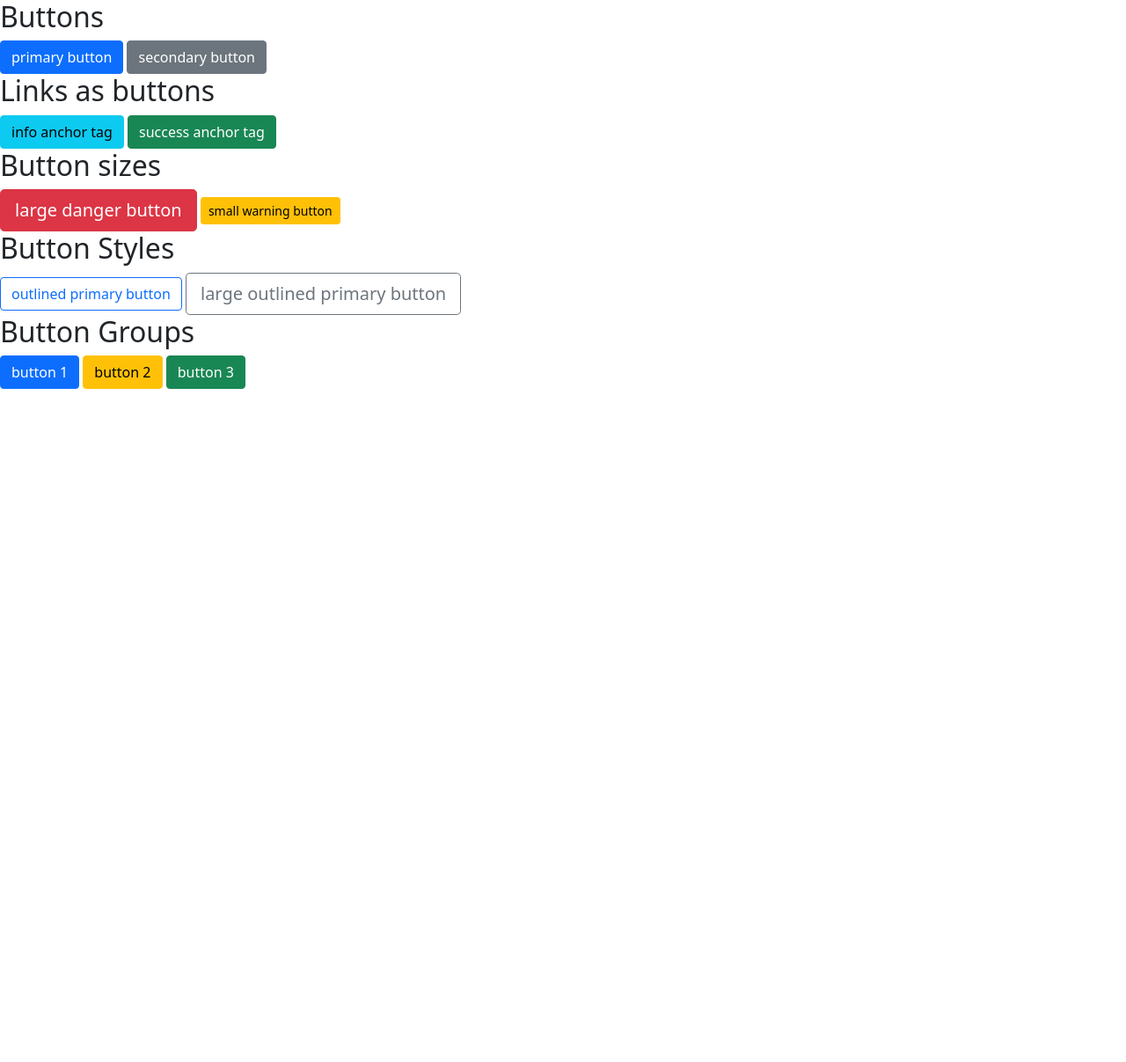
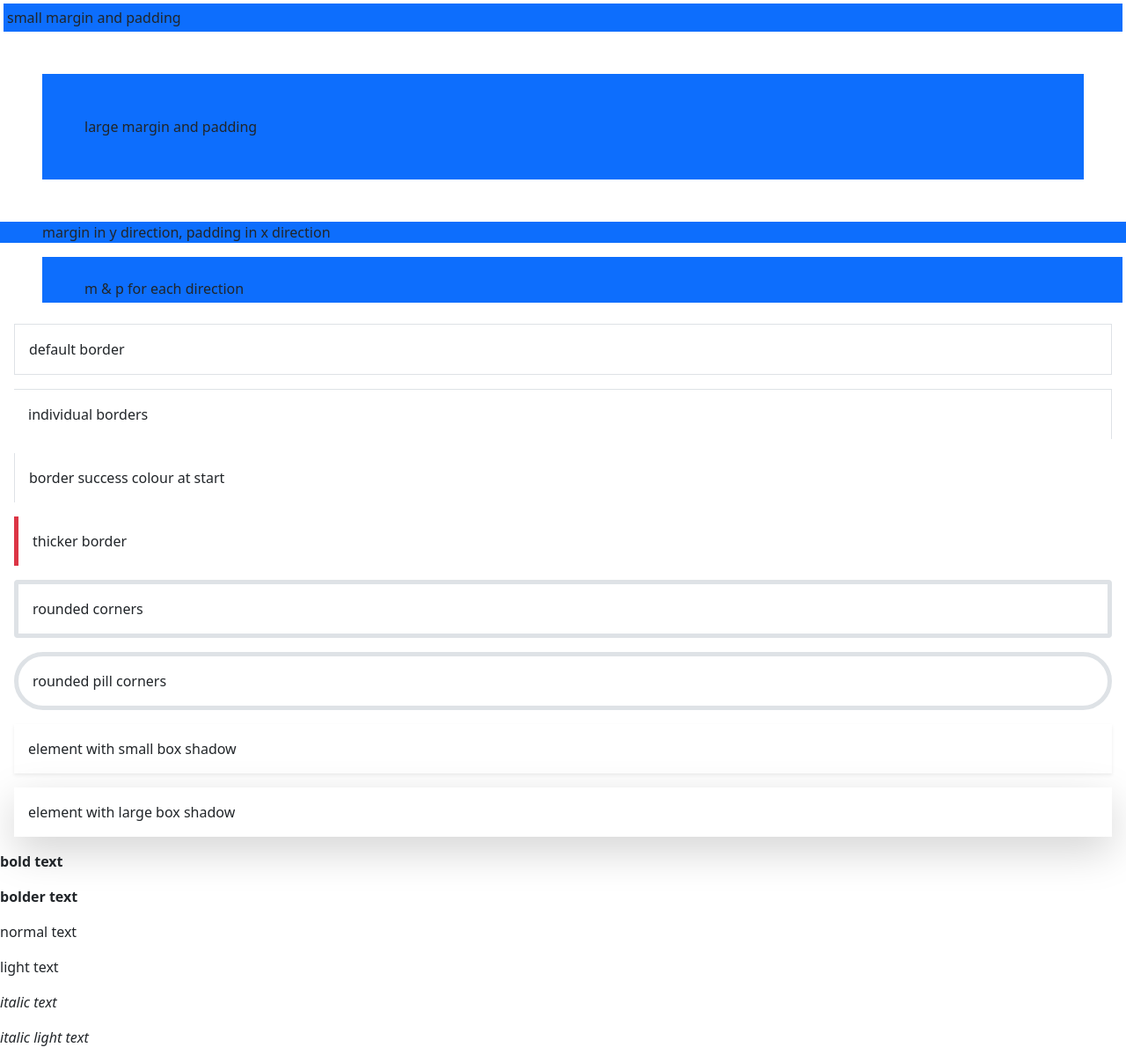
Before and after one commit to fleurdelisseho/BS-5-Tutorial, a plain HTML site: page index.html in a window 1280 px wide. Shown: the whole page at 88% size. Before the commit the page ends 800 px from the top, so only its background shows below. Drawn offline with nearby package versions, Linux system fonts and the light colour scheme.

Commit message:
lesson-5

```diff
--- a/index.html
+++ b/index.html
@@ -6,38 +6,33 @@
     <title>Net Ninja Pro - the Book</title>
 </head>
 <body>
-    <!--basic buttons-->
-    <h2>Buttons</h2>
+    <!--margin an padding-->
+    <div class="bg-primary m-1 p-1">small margin and padding</div>
+    <div class="bg-primary m-5 p-5">large margin and padding</div>
+    <div class="bg-primary my-3 px-5">margin in y direction, padding in x direction</div>
+    <div class="bg-primary mt-3 mb-4 ms-5 me-1 ps-5 pt-4 pe-2 pb-1">m & p for each direction</div>
 
-    <button class="btn btn-primary">primary button</button>
-    <button class="btn btn-secondary">secondary button</button>
-
-    <!--anchor tags as buttons-->
-    <h2>Links as buttons</h2>
-
-    <a href="#" class="btn btn-info">info anchor tag</a>
-    <a href="#" class="btn btn-success">success anchor tag</a>
+    <!--borders-->
+    <div class="m-3 p-3 border">default border</div>
+    <div class="m-3 p-3 border-top border-end">individual borders</div>
+    <div class="m-3 p-3 border-start border-sucess">border success colour at start</div>
+    <div class="m-3 p-3 border-start border-danger border-5">thicker border</div>
+    <div class="m-3 p-3 rounded border border-5">rounded corners</div>
+    <div class="m-3 p-3 rounded-pill border border-5">rounded pill corners</div>
 
 
-    <!--button sizes-->
-    <h2>Button sizes</h2>
+    <!--box shadow-->
+    <div class="m-3 p-3 shadow-sm">element with small box shadow</div>
+    <div class="m-3 p-3 shadow-lg">element with large box shadow</div>
 
-    <button class="btn btn-lg btn-danger">large danger button</button>
-    <button class="btn btn-sm btn-warning">small warning button</button>
+    <!--font weight-->
+    <p class="fw-bold">bold text</p>
+    <p class="fw-bolder">bolder text</p>
+    <p>normal text</p>
+    <p class="fw-light">light text</p>
+    <p class="fst-italic">italic text</p>
+    <p class="fst-italic fw-light">italic light text</p>
 
-
-    <!--outline styles-->
-    <h2>Button Styles</h2>
-
-    <button class="btn btn-outline-primary">outlined primary button</button>
-    <button class="btn btn-outline-secondary btn-lg">large outlined primary button</button>
-
-    <!--button groups-->
-    <h2>Button Groups</h2>
-
-    <a href="#" class="btn btn-primary">button 1</a>
-    <a href="#" class="btn btn-warning">button 2</a>
-    <a href="#" class="btn btn-success">button 3</a>
     <script src="https://cdn.jsdelivr.net/npm/bootstrap@5.0.2/dist/js/bootstrap.bundle.min.js" integrity="sha384-MrcW6ZMFYlzcLA8Nl+NtUVF0sA7MsXsP1UyJoMp4YLEuNSfAP+JcXn/tWtIaxVXM" crossorigin="anonymous"></script>
 
 </body>
```
